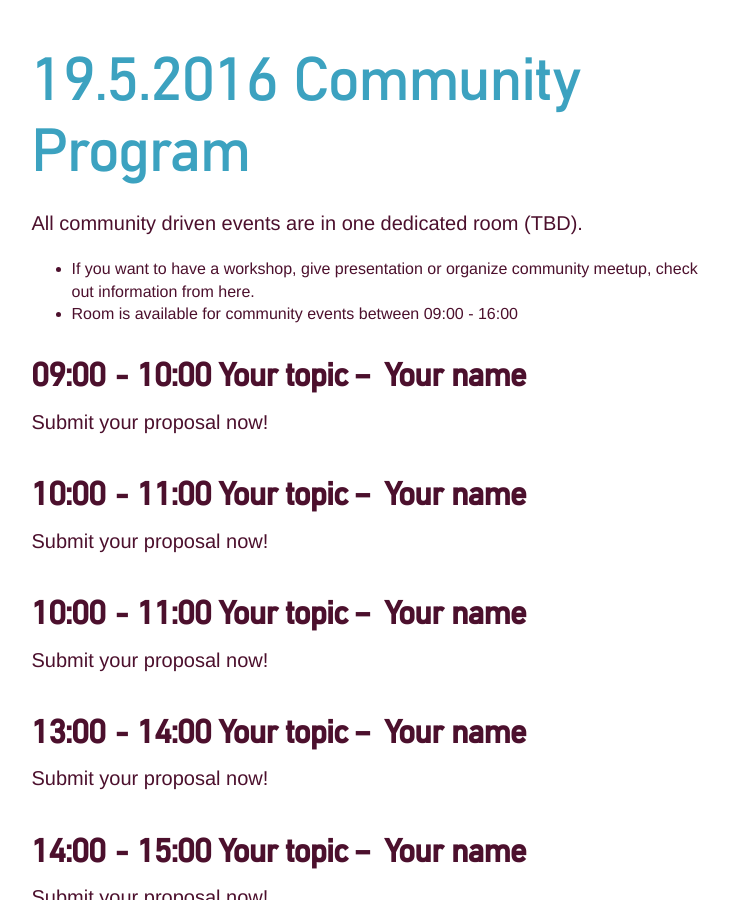
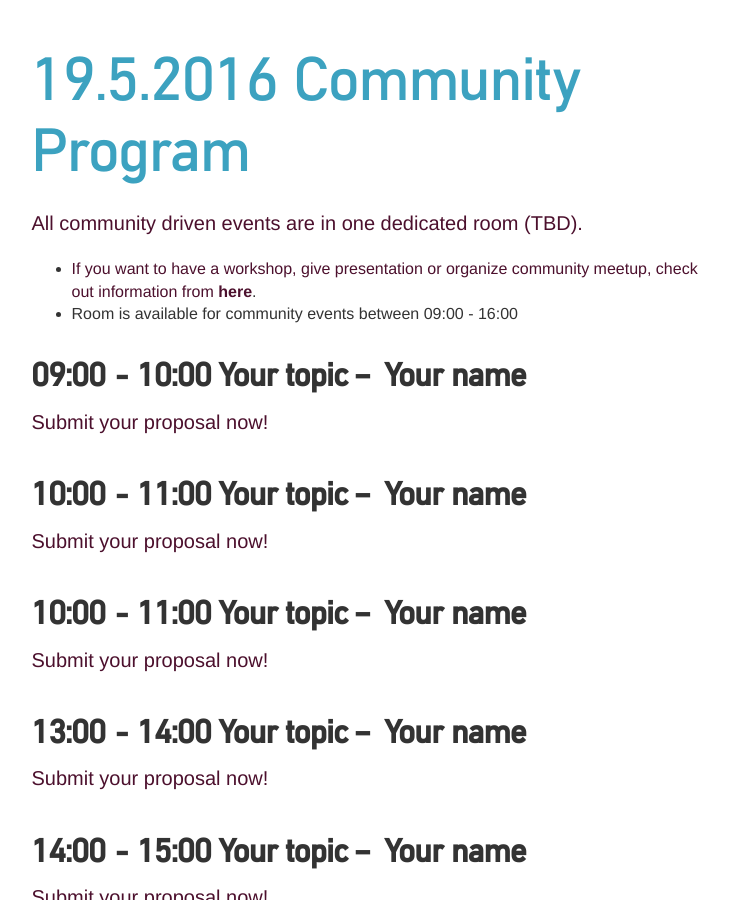
Before and after one commit to apidaysnordic/apidaysnordic.github.io, a Jekyll site: the page built from programme/index.md, in a window 1280 px wide and 900 px high, scrolled down 5694 px. Shown: the whole window, without its empty margins (179-908 px from the left). Built offline with Jekyll 4.4.1, drawn with Linux system fonts in a browser that asks for light colours; some web fonts are replaced; comment, search, counter and statistics services are not loaded; some of the changed lines change nothing that is shown.

Commit message:
modded community track style

```diff
--- a/_layouts/programme.html
+++ b/_layouts/programme.html
@@ -565,7 +565,7 @@
                     <div class="col-md-10 col-md-offset-1">
                         <h2>09:00 - 10:00 Your topic &ndash; <strong> Your name</strong></h2>
 
-                        <p>Submit your proposal now!</p>
+                        <p><a href="http://nordic.apidays.io/cfp/">Submit your proposal now!</a></p>
 <!--
                         <a class="btn btn-primary btn-lg" href="https://javascript-for-apis.lilregie.com/" target="_blank">Book Now</a>
                         <a class="btn btn-primary btn-lg" href="/2015/09/24/javascript-for-apis.html">Read More</a>
@@ -581,7 +581,7 @@
                     <div class="col-md-10 col-md-offset-1">
                         <h2>10:00 - 11:00 Your topic &ndash; <strong> Your name</strong></h2>
 
-                        <p>Submit your proposal now!</p>
+                        <p><a href="http://nordic.apidays.io/cfp/">Submit your proposal now!</a></p>
 <!--
                         <a class="btn btn-primary btn-lg" href="https://javascript-for-apis.lilregie.com/" target="_blank">Book Now</a>
                         <a class="btn btn-primary btn-lg" href="/2015/09/24/javascript-for-apis.html">Read More</a>
@@ -616,8 +616,7 @@
                 <div class="row">
                     <div class="col-md-10 col-md-offset-1">
                         <h2>13:00 - 14:00 Your topic &ndash; <strong> Your name</strong></h2>
-
-                        <p>Submit your proposal now!</p>
+                        <p><a href="http://nordic.apidays.io/cfp/">Submit your proposal now!</a></p>
 <!--
                         <a class="btn btn-primary btn-lg" href="https://javascript-for-apis.lilregie.com/" target="_blank">Book Now</a>
                         <a class="btn btn-primary btn-lg" href="/2015/09/24/javascript-for-apis.html">Read More</a>
@@ -651,7 +650,7 @@
                     <div class="col-md-10 col-md-offset-1">
                         <h2>15:00 - 16:00 Your topic &ndash; <strong> Your name</strong></h2>
 
-                        <p>Submit your proposal now!</p>
+                        <p><a href="http://nordic.apidays.io/cfp/">Submit your proposal now!</a></p>
 <!--
                         <a class="btn btn-primary btn-lg" href="https://javascript-for-apis.lilregie.com/" target="_blank">Book Now</a>
                         <a class="btn btn-primary btn-lg" href="/2015/09/24/javascript-for-apis.html">Read More</a>
@@ -675,7 +674,7 @@
                         <h1 class="programme-title"><strong>19.5.2016</strong> Community Program</h1>
 			<p style="">All community driven events are in one dedicated room (TBD).
 			<ul>
-			<li style="">If you want to have a workshop, give presentation or organize community meetup, check out information from here. </li>
+			<li style="">If you want to have a workshop, give presentation or organize community meetup, check out information from <a href="http://nordic.apidays.io/cfp/"><b>here</b></a>.</li>
 			<li style="">Room is available for community events between 09:00 - 16:00</li>
 			</ul>
                     </div>
@@ -691,7 +690,7 @@
                     <div class="col-md-10 col-md-offset-1">
                         <h2>09:00 - 10:00 Your topic &ndash; <strong> Your name</strong></h2>
 
-                        <p>Submit your proposal now!</p>
+                        <p><a href="http://nordic.apidays.io/cfp/">Submit your proposal now!</a></p>
 <!--
                         <a class="btn btn-primary btn-lg" href="https://javascript-for-apis.lilregie.com/" target="_blank">Book Now</a>
                         <a class="btn btn-primary btn-lg" href="/2015/09/24/javascript-for-apis.html">Read More</a>
@@ -707,7 +706,7 @@
                     <div class="col-md-10 col-md-offset-1">
                         <h2>10:00 - 11:00 Your topic &ndash; <strong> Your name</strong></h2>
 
-                        <p>Submit your proposal now!</p>
+                        <p><a href="http://nordic.apidays.io/cfp/">Submit your proposal now!</a></p>
 <!--
                         <a class="btn btn-primary btn-lg" href="https://javascript-for-apis.lilregie.com/" target="_blank">Book Now</a>
                         <a class="btn btn-primary btn-lg" href="/2015/09/24/javascript-for-apis.html">Read More</a>
@@ -723,7 +722,7 @@
                     <div class="col-md-10 col-md-offset-1">
                         <h2>10:00 - 11:00 Your topic &ndash; <strong> Your name</strong></h2>
 
-                        <p>Submit your proposal now!</p>
+                        <p><a href="http://nordic.apidays.io/cfp/">Submit your proposal now!</a></p>
 <!--
                         <a class="btn btn-primary btn-lg" href="https://javascript-for-apis.lilregie.com/" target="_blank">Book Now</a>
                         <a class="btn btn-primary btn-lg" href="/2015/09/24/javascript-for-apis.html">Read More</a>
@@ -740,7 +739,7 @@
                     <div class="col-md-10 col-md-offset-1">
                         <h2>13:00 - 14:00 Your topic &ndash; <strong> Your name</strong></h2>
 
-                        <p>Submit your proposal now!</p>
+                        <p><a href="http://nordic.apidays.io/cfp/">Submit your proposal now!</a></p>
 <!--
                         <a class="btn btn-primary btn-lg" href="https://javascript-for-apis.lilregie.com/" target="_blank">Book Now</a>
                         <a class="btn btn-primary btn-lg" href="/2015/09/24/javascript-for-apis.html">Read More</a>
@@ -757,7 +756,7 @@
                     <div class="col-md-10 col-md-offset-1">
                         <h2>14:00 - 15:00 Your topic &ndash; <strong> Your name</strong></h2>
 
-                        <p>Submit your proposal now!</p>
+                        <p><a href="http://nordic.apidays.io/cfp/">Submit your proposal now!</a></p>
 <!--
                         <a class="btn btn-primary btn-lg" href="https://javascript-for-apis.lilregie.com/" target="_blank">Book Now</a>
                         <a class="btn btn-primary btn-lg" href="/2015/09/24/javascript-for-apis.html">Read More</a>
```
